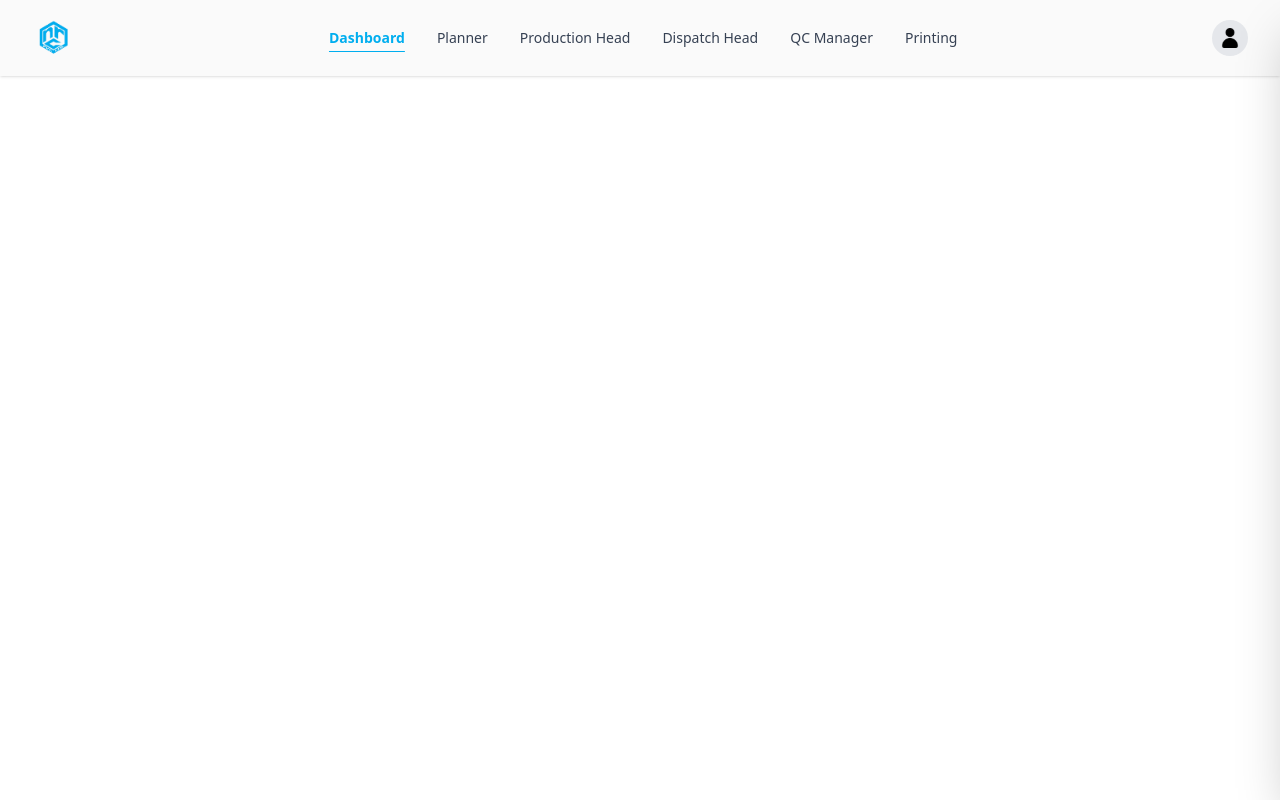
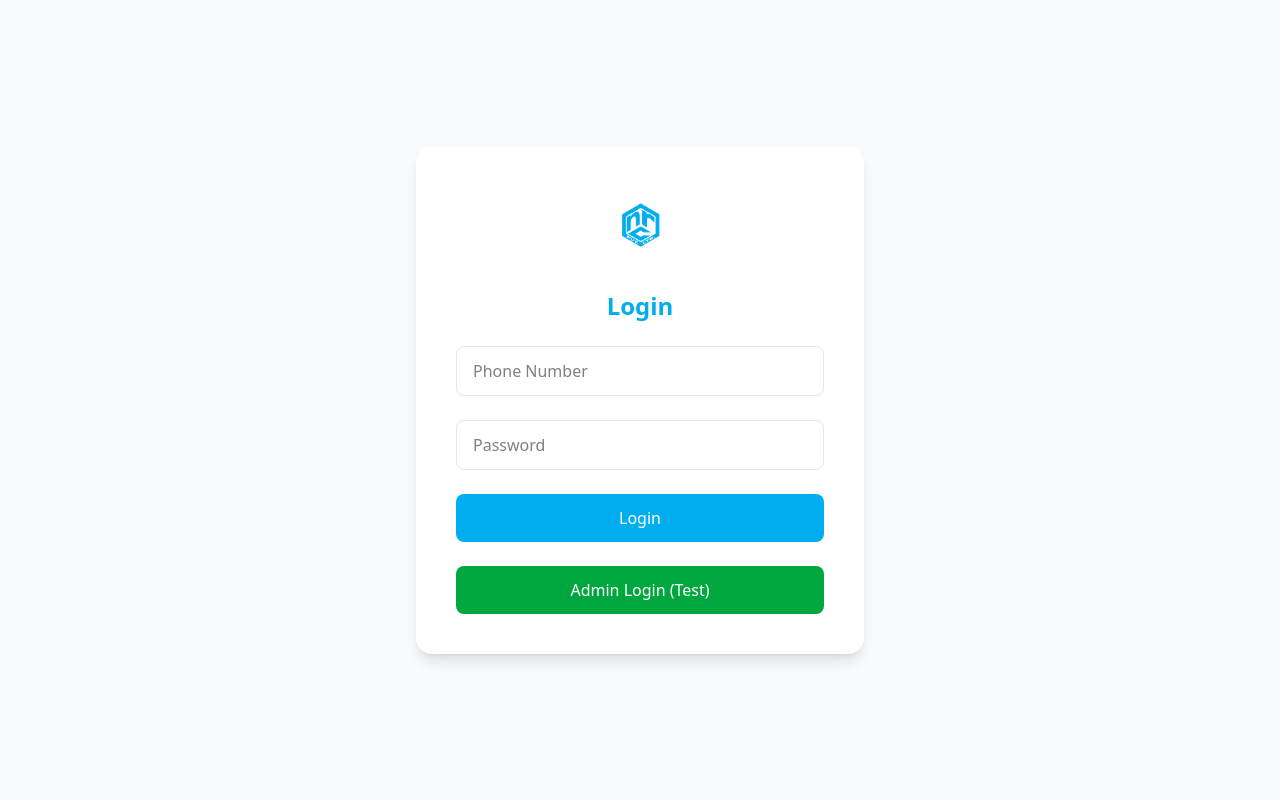
Before and after one commit to SHANKHHHH/NRC_Frontend, a React (Vite) app in the folder Nrc/: page /login in a window 1280 px wide. Built offline with nearby package versions, Linux system fonts and the light colour scheme.

Commit message:
Added protected routes and dashboard component

```diff
--- a/Nrc/src/App.tsx
+++ b/Nrc/src/App.tsx
@@ -1,52 +1,42 @@
 import { Suspense, lazy, useState } from 'react';
-import { BrowserRouter, Routes, Route } from 'react-router-dom';
+import { BrowserRouter, Routes, Route, Navigate } from 'react-router-dom';
 import './App.css';
 import Header from './Components/dashboard/Header/Header';
+import Login from './Pages/Login';
+import ProtectedRoute from './Routes/ProtectedRoute';
 
-//const Login = lazy(() => import('./Pages/Login'));
-const OrderSummary = lazy(() => import('./Components/Planner/OrderSummary'));
-const ProductionSchedule = lazy(() => import('./Components/Planner/ProductionSchedule'));
-const Summary = lazy(() => import('./Components/Production_Head/Summary'));
-const ProductionUpdate = lazy(() => import('./Components/Production_Head/ProductionUpdate'));
-const DispatchOverview = lazy(() => import('./Components/DispatchHead/DispatchOverview'));
-const DispatchSummary = lazy(() => import('./Components/DispatchHead/DispatchSummary'));
+const Dashboard = lazy(() => import('./Pages/Dashboard/Dashboard'));
 
 function App() {
   const [tabValue, setTabValue] = useState('dashboard');
+  const [isAuthenticated, setIsAuthenticated] = useState(false);
+
+  const handleLogout = () => setIsAuthenticated(false);
 
   return (
     <BrowserRouter>
-      <Header tabValue={tabValue} setTabValue={setTabValue} />
       <Suspense fallback={<div>Loading...</div>}>
         <Routes>
           <Route
+            path="/login"
+            element={
+              isAuthenticated ?
+                <Navigate to="/dashboard" replace /> :
+                <Login setIsAuthenticated={setIsAuthenticated} />
+            }
+          />
+          <Route
+            path="/dashboard"
+            element={
+              <ProtectedRoute isAuthenticated={isAuthenticated}>
+                <Header tabValue={tabValue} setTabValue={setTabValue} onLogout={handleLogout} />
+                <Dashboard tabValue={tabValue} setTabValue={setTabValue} />
+              </ProtectedRoute>
+            }
+          />
+          <Route
             path="/"
-            element={
-              <div className="px-4 sm:px-8 py-8 bg-[#f7f7f7] min-h-screen">
-                {/* Only render these when planner tab is selected */}
-                {tabValue === 'planner' && (
-                  <>
-                    <OrderSummary />
-                    <ProductionSchedule />
-                  </>
-                )}
-                {/* Render these when production tab is selected */}
-                {tabValue === 'production' && (
-                  <>
-                    <Summary />
-                    <ProductionUpdate />
-                  </>
-                )}
-                {/* Render these when dispatch tab is selected */}
-                {tabValue === 'dispatch' && (
-                  <>
-                    <DispatchOverview />
-                    <DispatchSummary />
-                  </>
-                )}
-                {/* You can add other tab content here if needed */}
-              </div>
-            }
+            element={<Navigate to="/login" replace />}
           />
         </Routes>
       </Suspense>
--- a/Nrc/src/Components/dashboard/Header/Header.tsx
+++ b/Nrc/src/Components/dashboard/Header/Header.tsx
@@ -21,9 +21,10 @@ const tabItems = [
 interface HeaderProps {
   tabValue: string;
   setTabValue: (value: string) => void;
+  onLogout: () => void;
 }
 
-const Header: React.FC<HeaderProps> = ({ tabValue, setTabValue }) => {
+const Header: React.FC<HeaderProps> = ({ tabValue, setTabValue, onLogout }) => {
   const [menuOpen, setMenuOpen] = useState(false);
   const [sidebarOpen, setSidebarOpen] = useState(false);
   const [showCreateId, setShowCreateId] = useState(false);
@@ -104,7 +105,7 @@ const Header: React.FC<HeaderProps> = ({ tabValue, setTabValue }) => {
         open={sidebarOpen}
         onClose={() => setSidebarOpen(false)}
         userName="Admin"
-        onLogout={() => {/* handle logout */}}
+        onLogout={onLogout}
         onOptionSelect={(option) => {
           if (option === "Create new ID") {
             setShowCreateId(true);
--- /dev/null
+++ b/Nrc/src/Pages/Dashboard/Dashboard.tsx
@@ -0,0 +1,42 @@
+// Nrc/src/Pages/Dashboard/Dashboard.tsx
+import React, { lazy, Suspense } from 'react';
+
+const OrderSummary = lazy(() => import('../../Components/Planner/OrderSummary'));
+const ProductionSchedule = lazy(() => import('../../Components/Planner/ProductionSchedule'));
+const Summary = lazy(() => import('../../Components/Production_Head/Summary'));
+const ProductionUpdate = lazy(() => import('../../Components/Production_Head/ProductionUpdate'));
+const DispatchOverview = lazy(() => import('../../Components/DispatchHead/DispatchOverview'));
+const DispatchSummary = lazy(() => import('../../Components/DispatchHead/DispatchSummary'));
+
+interface DashboardProps {
+  tabValue: string;
+  setTabValue: (value: string) => void;
+}
+
+const Dashboard: React.FC<DashboardProps> = ({ tabValue }) => (
+  <div className="px-4 sm:px-8 py-8 bg-[#f7f7f7] min-h-screen">
+    <Suspense fallback={<div>Loading...</div>}>
+      {tabValue === 'planner' && (
+        <>
+          <OrderSummary />
+          <ProductionSchedule />
+        </>
+      )}
+      {tabValue === 'production' && (
+        <>
+          <Summary />
+          <ProductionUpdate />
+        </>
+      )}
+      {tabValue === 'dispatch' && (
+        <>
+          <DispatchOverview />
+          <DispatchSummary />
+        </>
+      )}
+      {/* Add other tab content here if needed */}
+    </Suspense>
+  </div>
+);
+
+export default Dashboard;
--- a/Nrc/src/Pages/Login.tsx
+++ b/Nrc/src/Pages/Login.tsx
@@ -1,5 +1,6 @@
 import { useState } from "react";
 import axios from "axios";
+import { useNavigate } from "react-router-dom";
 import Logo from "../assets/Login/logo.jpg";
 
 /**
@@ -11,9 +12,18 @@ interface LoginFormData {
 }
 
 /**
+ * Props for Login component
+ */
+interface LoginProps {
+  setIsAuthenticated: (value: boolean) => void;
+}
+
+/**
  * Login Component
  */
-export default function Login() {
+export default function Login({ setIsAuthenticated }: LoginProps) {
+  const navigate = useNavigate();
+
   // ---------------------- State Declarations ---------------------- //
   const [formData, setFormData] = useState<LoginFormData>({
     phone: "",
@@ -60,6 +70,18 @@ export default function Login() {
       if (response.status === 200) {
         setSubmitStatus("success");
         setFormData({ phone: "", password: "" }); // Clear form
+
+        // Check if user is admin (you can modify this logic based on your API response)
+        const userData = response.data;
+        if (userData.role === 'admin' || userData.isAdmin) {
+          // Set authentication state and redirect to dashboard
+          setIsAuthenticated(true);
+          navigate('/dashboard');
+        } else {
+          // For non-admin users, you can handle differently
+          setSubmitStatus("error");
+          setTimeout(() => setSubmitStatus(null), 3000);
+        }
       } else {
         setSubmitStatus("error");
       }
@@ -68,8 +90,10 @@ export default function Login() {
       setSubmitStatus("error");
     } finally {
       setIsSubmitting(false);
-      // Reset status message after 3s
-      setTimeout(() => setSubmitStatus(null), 3000);
+      // Reset status message after 3s (only if not redirecting)
+      if (submitStatus !== "success") {
+        setTimeout(() => setSubmitStatus(null), 3000);
+      }
     }
   };
 
@@ -114,7 +138,7 @@ export default function Login() {
             <button
               type="submit"
               disabled={isSubmitting}
-              className="w-full bg-[#00AEEF] hover:bg-[#0095cc] text-white font-medium py-3 px-4 rounded-lg transition duration-300 flex justify-center items-center"
+              className="w-full bg-[#00AEEF] hover:bg-[#0095cc] text-white font-medium py-3 px-4 rounded-lg transition duration-300 flex justify-center items-center hover:cursor-pointer"
             >
               {isSubmitting && (
                 <svg
@@ -141,6 +165,18 @@ export default function Login() {
               {isSubmitting ? "Logging in..." : "Login"}
             </button>
 
+            {/* Temporary Admin Login Button for Testing */}
+            <button
+              type="button"
+              onClick={() => {
+                setIsAuthenticated(true);
+                navigate('/dashboard');
+              }}
+              className="w-full bg-green-600 hover:bg-green-700 text-white font-medium py-3 px-4 rounded-lg transition duration-300 hover:cursor-pointer"
+            >
+              Admin Login (Test)
+            </button>
+
             {/* Status Messages */}
             {submitStatus === "success" && (
               <div
--- /dev/null
+++ b/Nrc/src/Routes/ProtectedRoute.tsx
@@ -0,0 +1,12 @@
+import { Navigate } from 'react-router-dom';
+
+interface ProtectedRouteProps {
+  isAuthenticated: boolean;
+  children: React.ReactNode;
+}
+
+const ProtectedRoute: React.FC<ProtectedRouteProps> = ({ isAuthenticated, children }) => {
+  return isAuthenticated ? <>{children}</> : <Navigate to="/login" replace />;
+};
+
+export default ProtectedRoute;
```
Also changed, not shown: Nrc/src/Pages/Dashboard/admin_dashboard.tsx (deleted).
